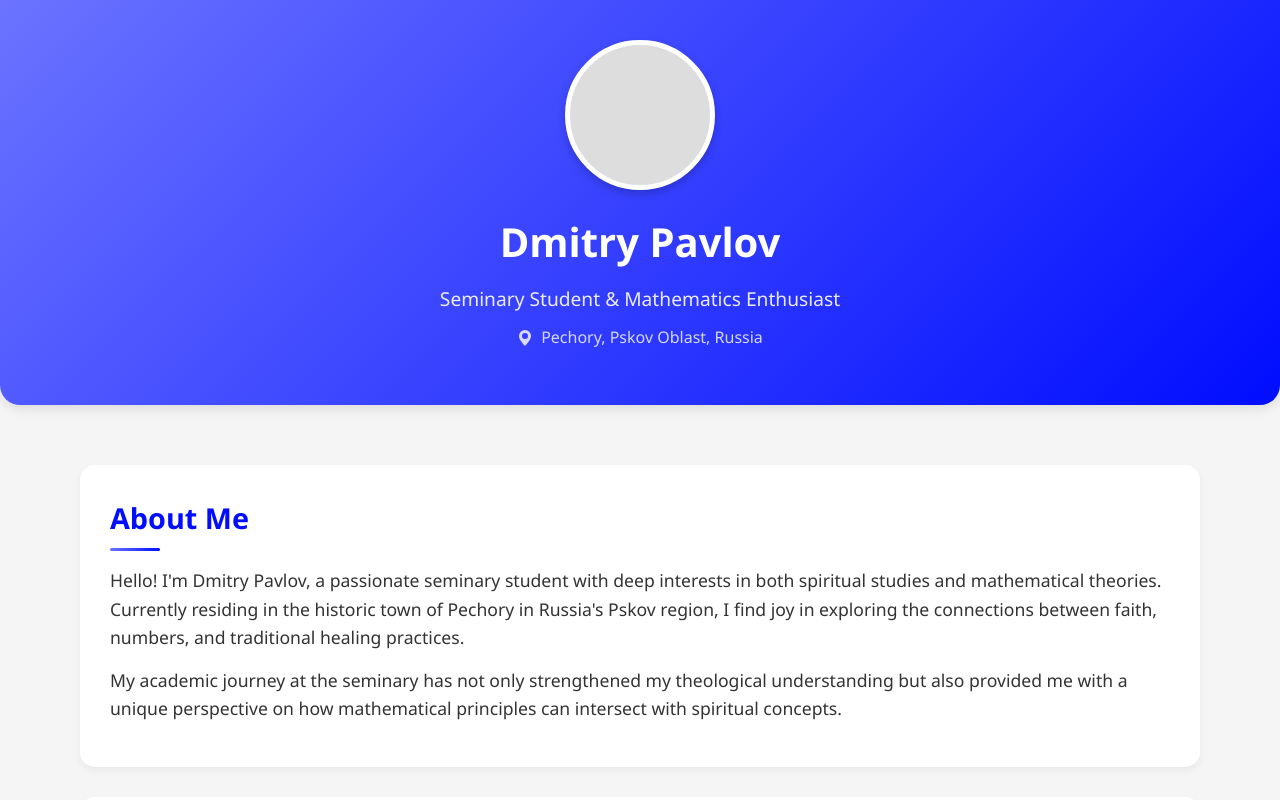
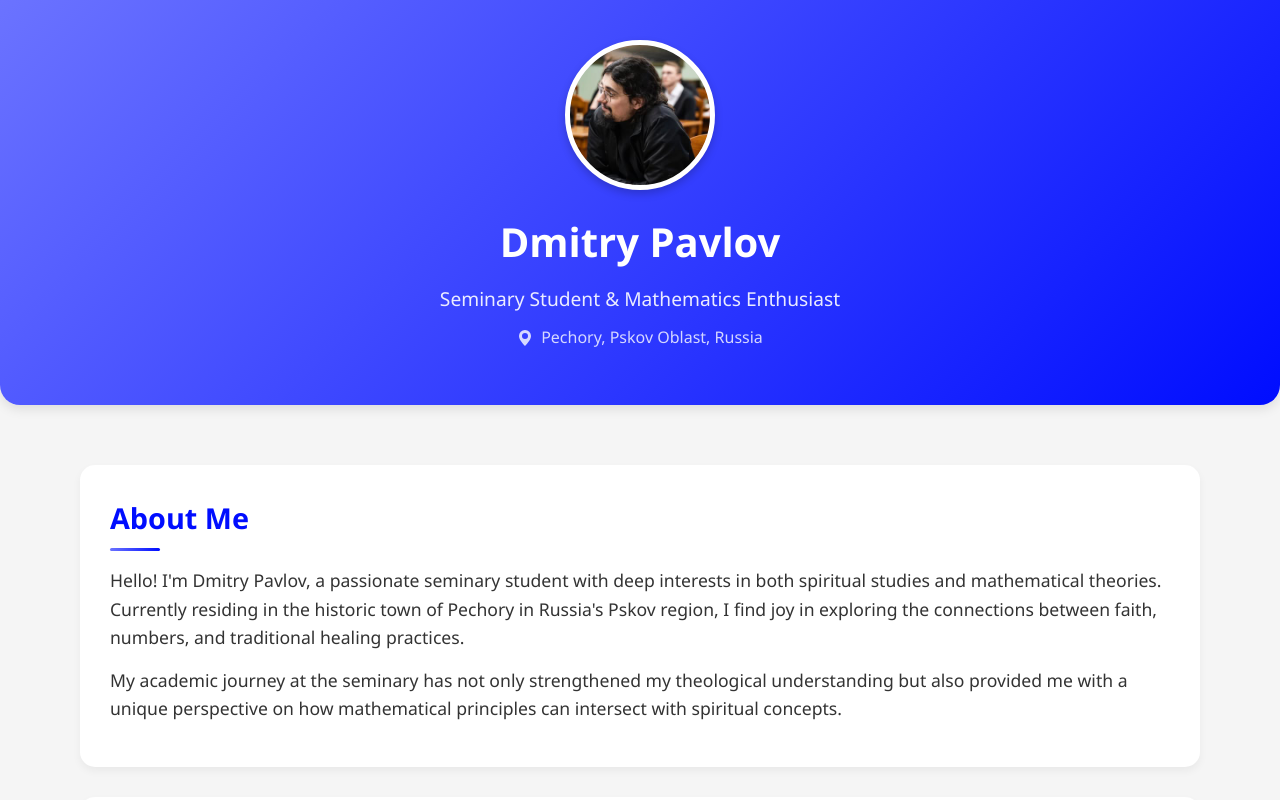
Before and after one commit to dimpablo/aboutme, a plain HTML site: page index.html in a window 1280 px wide. Shown: the top 800 px of the page. Drawn offline with Linux system fonts and the light colour scheme.

Commit message:
Update index.html

```diff
--- a/index.html
+++ b/index.html
@@ -48,7 +48,7 @@
             display: flex;
             align-items: center;
             justify-content: center;
-            background-image: url('placeholder-user.jpg');
+            background-image: url('me.jpg');
             background-size: cover;
             background-position: center;
         }
```
